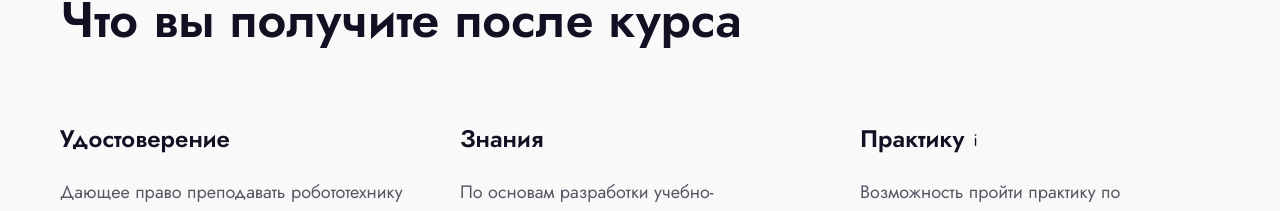
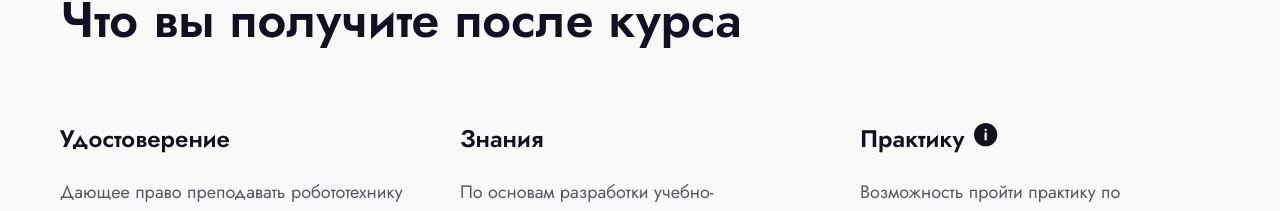
Before and after one commit to dshfdev/react-base, a React (Vite) app: page / in a window 1280 px wide. Shown: the part 920-1131 px from the top of the page. Built offline with nearby package versions, Linux system fonts and the light colour scheme.

Commit message:
fix: исправлен компонент TooltipIcon

```diff
--- a/src/assets/icons/TooltipIcon.tsx
+++ b/src/assets/icons/TooltipIcon.tsx
@@ -1,8 +1,8 @@
 export const TooltipIcon = () => {
   return (
-    <svg width="3" height="13" viewBox="0 0 3 13" fill="none" xmlns="http://www.w3.org/2000/svg">
+    <svg width="24" height="24" viewBox="0 0 24 24" fill="none" xmlns="http://www.w3.org/2000/svg">
       <path
-        d="M1.54885 1.8695C0.955247 1.8695 0.658447 1.5895 0.658447 1.0295C0.658447 0.480698 0.955247 0.206299 1.54885 0.206299C2.14245 0.206299 2.43925 0.480698 2.43925 1.0295C2.43925 1.5895 2.14245 1.8695 1.54885 1.8695ZM1.54885 12.0839C1.10085 12.0839 0.876847 11.8375 0.876847 11.3447V4.4735C0.876847 3.9919 1.10085 3.7511 1.54885 3.7511C2.00805 3.7511 2.23765 3.9919 2.23765 4.4735V11.3447C2.23765 11.8375 2.00805 12.0839 1.54885 12.0839Z"
+        d="M11.6667 23.3333C5.22317 23.3333 0 18.1102 0 11.6667C0 5.22317 5.22317 0 11.6667 0C18.1102 0 23.3333 5.22317 23.3333 11.6667C23.3333 18.1102 18.1102 23.3333 11.6667 23.3333ZM11.6667 9.33333C11.3572 9.33333 11.0605 9.45625 10.8417 9.67504C10.6229 9.89383 10.5 10.1906 10.5 10.5V16.3333C10.5 16.6428 10.6229 16.9395 10.8417 17.1583C11.0605 17.3771 11.3572 17.5 11.6667 17.5C11.9761 17.5 12.2728 17.3771 12.4916 17.1583C12.7104 16.9395 12.8333 16.6428 12.8333 16.3333V10.5C12.8333 10.1906 12.7104 9.89383 12.4916 9.67504C12.2728 9.45625 11.9761 9.33333 11.6667 9.33333ZM11.6667 8.16667C11.9761 8.16667 12.2728 8.04375 12.4916 7.82496C12.7104 7.60616 12.8333 7.30942 12.8333 7C12.8333 6.69058 12.7104 6.39383 12.4916 6.17504C12.2728 5.95625 11.9761 5.83333 11.6667 5.83333C11.3572 5.83333 11.0605 5.95625 10.8417 6.17504C10.6229 6.39383 10.5 6.69058 10.5 7C10.5 7.30942 10.6229 7.60616 10.8417 7.82496C11.0605 8.04375 11.3572 8.16667 11.6667 8.16667Z"
         fill="#141024"
       />
     </svg>
```
